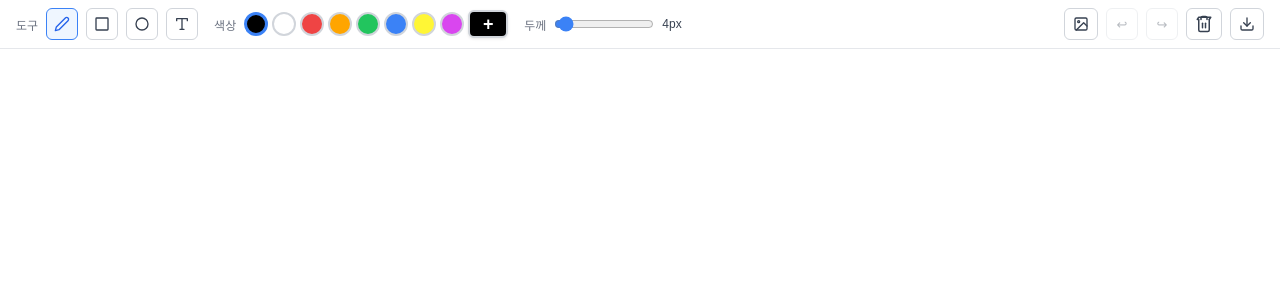
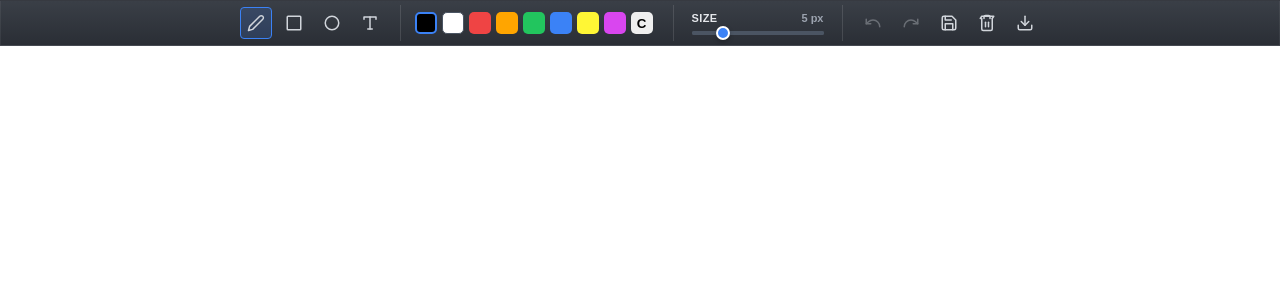
Before and after one commit to wetet2/everything-ai-have, a Next.js app: page /d in a window 1280 px wide. Shown: the top 300 px of the page. Built offline with nearby package versions, Linux system fonts and the light colour scheme; a web font is replaced by a local one.

Commit message:
스타일 변겨

```diff
--- /dev/null
+++ b/resources/icons/RedoIcon.tsx
@@ -0,0 +1,17 @@
+const RedoIcon = () => (
+  <svg
+    width="16"
+    height="16"
+    viewBox="0 0 24 24"
+    fill="none"
+    stroke="currentColor"
+    strokeWidth="2"
+    strokeLinecap="round"
+    strokeLinejoin="round"
+  >
+    <path d="M21 7v6h-6" />
+    <path d="M3 17a9 9 0 0 1 9-9 9 9 0 0 1 6 2.3L21 13" />
+  </svg>
+);
+
+export default RedoIcon;
--- /dev/null
+++ b/resources/icons/SaveIcon.tsx
@@ -0,0 +1,18 @@
+const SaveIcon = () => (
+  <svg
+    width="16"
+    height="16"
+    viewBox="0 0 24 24"
+    fill="none"
+    stroke="currentColor"
+    strokeWidth="2"
+    strokeLinecap="round"
+    strokeLinejoin="round"
+  >
+    <path d="M19 21H5a2 2 0 0 1-2-2V5a2 2 0 0 1 2-2h11l5 5v11a2 2 0 0 1-2 2z" />
+    <polyline points="17 21 17 13 7 13 7 21" />
+    <polyline points="7 3 7 8 15 8" />
+  </svg>
+);
+
+export default SaveIcon;
--- a/resources/icons/TextIcon.tsx
+++ b/resources/icons/TextIcon.tsx
@@ -12,6 +12,8 @@ const TextIcon = () => (
     <polyline points="4 7 4 4 20 4 20 7" />
     <line x1="9" y1="20" x2="15" y2="20" />
     <line x1="12" y1="4" x2="12" y2="20" />
+    {/* 텍스트 옵션 드롭다운을 암시하는 작은 화살표 */}
+    {/* <polyline points="17 17 20 20 23 17" /> */}
   </svg>
 );
 
--- /dev/null
+++ b/resources/icons/UndoIcon.tsx
@@ -0,0 +1,17 @@
+const UndoIcon = () => (
+  <svg
+    width="16"
+    height="16"
+    viewBox="0 0 24 24"
+    fill="none"
+    stroke="currentColor"
+    strokeWidth="2"
+    strokeLinecap="round"
+    strokeLinejoin="round"
+  >
+    <path d="M3 7v6h6" />
+    <path d="M21 17a9 9 0 0 0-9-9 9 9 0 0 0-6 2.3L3 13" />
+  </svg>
+);
+
+export default UndoIcon;
--- a/src/components/DrawingBoard/index.tsx
+++ b/src/components/DrawingBoard/index.tsx
@@ -6,10 +6,12 @@ import RectIcon from "../../../resources/icons/RectIcon";
 import TextIcon from "../../../resources/icons/TextIcon";
 import TrashIcon from "../../../resources/icons/TrashIcon";
 import CircleIcon from "../../../resources/icons/CircleIcon";
-import ImageIcon from "../../../resources/icons/ImageIcon";
+import SaveIcon from "../../../resources/icons/SaveIcon";
+import UndoIcon from "../../../resources/icons/UndoIcon";
+import RedoIcon from "../../../resources/icons/RedoIcon";
 import * as S from "./styled";
 
-// 기본 팔레트 색상 8가지
+// 이미지 기준 2x4 팔레트 색상
 const COLOR_PALETTE = [
   "#000000", // 검정
   "#ffffff", // 흰색
@@ -61,7 +63,7 @@ export default function DrawingBoard() {
 
   // 현재 설정
   const [color, setColor] = useState("#000000");
-  const [lineWidth, setLineWidth] = useState(4);
+  const [lineWidth, setLineWidth] = useState(5);
   const [fontSize, setFontSize] = useState(24);
   const [mode, setMode] = useState<DrawMode>("pen");
   const [canvasCursor, setCanvasCursor] = useState("crosshair");
@@ -108,6 +110,9 @@ export default function DrawingBoard() {
     value: "",
   });
   const textOverlayRef = useRef<HTMLInputElement>(null);
+  // 텍스트 입력 오버레이 드래그 상태
+  const isDraggingTextRef = useRef(false);
+  const textDragStartRef = useRef({ x: 0, y: 0, inputX: 0, inputY: 0 });
   // 텍스트 입력창 동적 너비 (px)
   const [textInputWidth, setTextInputWidth] = useState(80);
 
@@ -303,7 +308,6 @@ export default function DrawingBoard() {
       if (!drawingLayer) return;
 
       const targetImages = images ?? loadedImagesRef.current;
-      const dpr = window.devicePixelRatio || 1;
 
       // 배경과 드로잉 레이어는 1:1 픽셀 매핑으로 합성 (변환 초기화)
       ctx.save();
@@ -639,6 +643,53 @@ export default function DrawingBoard() {
       setTextInput({ visible: false, x: 0, y: 0, value: "" });
     },
     [fontSize, getDrawColor, saveState, renderScene],
+  );
+
+  // 텍스트 입력 오버레이 드래그 시작
+  const handleTextPointerDown = useCallback(
+    (e: React.PointerEvent<HTMLDivElement>) => {
+      if (!textInput.visible) return;
+      isDraggingTextRef.current = true;
+      (e.target as HTMLDivElement).setPointerCapture(e.pointerId);
+      textDragStartRef.current = {
+        x: e.clientX,
+        y: e.clientY,
+        inputX: textInput.x,
+        inputY: textInput.y,
+      };
+      // 포커스 이동과 텍스트 선택을 막아 입력 상태를 유지
+      e.preventDefault();
+    },
+    [textInput.visible, textInput.x, textInput.y],
+  );
+
+  // 텍스트 입력 오버레이 드래그 중
+  const handleTextPointerMove = useCallback(
+    (e: React.PointerEvent<HTMLDivElement>) => {
+      if (!isDraggingTextRef.current) return;
+      const deltaX = e.clientX - textDragStartRef.current.x;
+      const deltaY = e.clientY - textDragStartRef.current.y;
+      setTextInput((prev) => ({
+        ...prev,
+        x: textDragStartRef.current.inputX + deltaX,
+        y: textDragStartRef.current.inputY + deltaY,
+      }));
+    },
+    [],
+  );
+
+  // 텍스트 입력 오버레이 드래그 종료
+  const handleTextPointerUp = useCallback(
+    (e: React.PointerEvent<HTMLDivElement>) => {
+      if (!isDraggingTextRef.current) return;
+      isDraggingTextRef.current = false;
+      (e.target as HTMLDivElement).releasePointerCapture(e.pointerId);
+      // 드래그 후에도 입력을 계속할 수 있도록 포커스 유지
+      requestAnimationFrame(() => {
+        textOverlayRef.current?.focus();
+      });
+    },
+    [],
   );
 
   const handleMouseDown = useCallback(
@@ -1618,42 +1669,42 @@ export default function DrawingBoard() {
       <S.Toolbar>
         {/* 모드 선택 */}
         <S.ToolGroup>
-          <S.Label>도구</S.Label>
-          <S.ModeButton
+          <S.ToolButton
             $active={mode === "pen"}
             onClick={() => setMode("pen")}
             title="펜(w)"
           >
             <PenIcon />
-          </S.ModeButton>
-          <S.ModeButton
+          </S.ToolButton>
+          <S.ToolButton
             $active={mode === "rect"}
             onClick={() => setMode("rect")}
             title="직사각형(e)"
           >
             <RectIcon />
-          </S.ModeButton>
-          <S.ModeButton
+          </S.ToolButton>
+          <S.ToolButton
             $active={mode === "circle"}
             onClick={() => setMode("circle")}
             title="원(r)"
           >
             <CircleIcon />
-          </S.ModeButton>
-          <S.ModeButton
+          </S.ToolButton>
+          <S.ToolButton
             $active={mode === "text"}
             onClick={() => setMode("text")}
             title="텍스트(t)"
           >
             <TextIcon />
-          </S.ModeButton>
+          </S.ToolButton>
         </S.ToolGroup>
+
+        <S.ToolDivider />
 
         {/* 색상 팔레트 */}
         <S.ToolGroup>
-          <S.Label>색상</S.Label>
           <S.ColorPalette>
-            {COLOR_PALETTE.map((c) => (
+            {COLOR_PALETTE.flat().map((c) => (
               <S.ColorSwatch
                 key={c}
                 $color={c}
@@ -1662,15 +1713,15 @@ export default function DrawingBoard() {
                 title={c}
               />
             ))}
-            {/* 커스텀 색상 선택 버튼 */}
-            <S.ColorPickerButtonWrap>
-              <S.ColorPickerButton
+
+            <S.ColorSwatch
               onClick={() => setShowColorPicker(!showColorPicker)}
               title="직접 선택"
-                $color={color}
             >
-                <span style={{ fontSize: "18px", fontWeight: "bold" }}>+</span>
-              </S.ColorPickerButton>
+              C
+            </S.ColorSwatch>
+          </S.ColorPalette>
+          <S.ColorPickerButtonWrap>
             {showColorPicker && (
               <S.ColorPickerPopover ref={colorPickerRef}>
                 <CompactPicker
@@ -1680,49 +1731,46 @@ export default function DrawingBoard() {
               </S.ColorPickerPopover>
             )}
           </S.ColorPickerButtonWrap>
-          </S.ColorPalette>
         </S.ToolGroup>
 
-        {/* 선 두께 (텍스트, 이미지 모드 제외) */}
-        {mode !== "text" && mode !== "image" && (
+        <S.ToolDivider />
+
+        {/* 두께 / 폰트 크기 */}
         <S.ToolGroup>
-            <S.Label>두께</S.Label>
-            <S.Slider
-              type="range"
-              min={1}
-              max={70}
-              value={lineWidth}
-              onChange={(e) => setLineWidth(Number(e.target.value))}
-            />
-            <S.SliderValue>{lineWidth}px</S.SliderValue>
-          </S.ToolGroup>
-        )}
-
-        {/* 폰트 크기 (텍스트 모드 전용) */}
-        {mode === "text" && (
-          <S.ToolGroup>
-            <S.Label>폰트 크기</S.Label>
-            <S.Slider
+          {mode === "text" ? (
+            <S.SizeSection>
+              <S.SizeHeader>
+                <S.SizeLabel>FONT SIZE</S.SizeLabel>
+                <S.SizeValue>{fontSize} px</S.SizeValue>
+              </S.SizeHeader>
+              <S.SizeSlider
                 type="range"
                 min={8}
                 max={100}
                 value={fontSize}
                 onChange={(e) => setFontSize(Number(e.target.value))}
               />
-            <S.SliderValue>{fontSize}px</S.SliderValue>
+            </S.SizeSection>
+          ) : (
+            <S.SizeSection>
+              <S.SizeHeader>
+                <S.SizeLabel>SIZE</S.SizeLabel>
+                <S.SizeValue>{lineWidth} px</S.SizeValue>
+              </S.SizeHeader>
+              <S.SizeSlider
+                type="range"
+                min={1}
+                max={20}
+                value={lineWidth}
+                onChange={(e) => setLineWidth(Number(e.target.value))}
+              />
+            </S.SizeSection>
+          )}
         </S.ToolGroup>
-        )}
-
-        <div style={{ flex: 1 }}></div>
+
+        <S.ToolDivider />
 
         {/* 액션 버튼 */}
-        <S.ToolGroup>
-          <S.ActionButton
-            onClick={() => fileInputRef.current?.click()}
-            title="이미지 불러오기"
-          >
-            <ImageIcon />
-          </S.ActionButton>
         <input
           ref={fileInputRef}
           type="file"
@@ -1730,26 +1778,33 @@ export default function DrawingBoard() {
           onChange={handleImageLoad}
           style={{ display: "none" }}
         />
-          <S.ActionButton
+        <S.ToolGroup>
+          <S.ToolButton
             onClick={handleUndo}
             disabled={!canUndo}
             title={isMac ? "실행 취소 (⌘Z)" : "실행 취소 (Ctrl+Z)"}
           >
-            ↩
-          </S.ActionButton>
-          <S.ActionButton
+            <UndoIcon />
+          </S.ToolButton>
+          <S.ToolButton
             onClick={handleRedo}
             disabled={!canRedo}
             title={isMac ? "다시 실행 (⇧⌘Z)" : "다시 실행 (Ctrl+Y)"}
           >
-            ↪
-          </S.ActionButton>
-          <S.ActionButton onClick={handleClear} title="Clear all">
+            <RedoIcon />
+          </S.ToolButton>
+          <S.ToolButton
+            onClick={() => fileInputRef.current?.click()}
+            title="이미지 불러오기"
+          >
+            <SaveIcon />
+          </S.ToolButton>
+          <S.ToolButton onClick={handleClear} title="Clear all">
             <TrashIcon />
-          </S.ActionButton>
-          <S.ActionButton onClick={handleDownload} title="Download image">
+          </S.ToolButton>
+          <S.ToolButton onClick={handleDownload} title="Download image">
             <DownloadIcon />
-          </S.ActionButton>
+          </S.ToolButton>
         </S.ToolGroup>
       </S.Toolbar>
 
@@ -1770,6 +1825,13 @@ export default function DrawingBoard() {
         />
         {/* 텍스트 입력 오버레이 */}
         {textInput.visible && (
+          <S.TextOverlayWrap $x={textInput.x} $y={textInput.y}>
+            <S.TextDragHandle
+              onPointerDown={handleTextPointerDown}
+              onPointerMove={handleTextPointerMove}
+              onPointerUp={handleTextPointerUp}
+              onPointerCancel={handleTextPointerUp}
+            />
             <S.TextOverlay
               ref={textOverlayRef}
               $x={textInput.x}
@@ -1792,10 +1854,12 @@ export default function DrawingBoard() {
                   setTextInput({ visible: false, x: 0, y: 0, value: "" });
                 }
               }}
-            onBlur={() =>
-              handleTextConfirm(textInput.value, textInput.x, textInput.y)
-            }
+              onBlur={() => {
+                if (isDraggingTextRef.current) return;
+                handleTextConfirm(textInput.value, textInput.x, textInput.y);
+              }}
             />
+          </S.TextOverlayWrap>
         )}
       </S.CanvasWrap>
     </S.Page>
--- a/src/components/DrawingBoard/styled.ts
+++ b/src/components/DrawingBoard/styled.ts
@@ -11,50 +11,112 @@ export const Page = styled.div`
 export const Toolbar = styled.div`
   display: flex;
   align-items: center;
-  gap: 16px;
-  padding: 8px 16px;
-  background: #ffffff;
-  border-bottom: 1px solid #e5e7eb;
-  flex-wrap: wrap;
-  box-shadow: 0 2px 6px rgba(0, 0, 0, 0.06);
+  justify-content: center;
+  gap: 10px;
+
+  width: 100%;
+  z-index: 20;
+
+  padding: 4px;
+  background: linear-gradient(180deg, #3a3f47 0%, #2a2e35 100%);
+  border: 1px solid rgba(255, 255, 255, 0.06);
 `;
 
 export const ToolGroup = styled.div`
   display: flex;
   align-items: center;
-  gap: 8px;
+  gap: 6px;
 `;
 
-export const Label = styled.span`
-  font-size: 12px;
-  color: #6b7280;
-  white-space: nowrap;
+interface ToolButtonProps {
+  $active?: boolean;
+  $primary?: boolean;
+}
+
+export const ToolButton = styled.button<ToolButtonProps>`
+  display: flex;
+  flex-direction: column;
+  align-items: center;
+  justify-content: center;
+  gap: 4px;
+  min-width: 32px;
+  height: 32px;
+  padding: 2px;
+  border-radius: 4px;
+  border: 1.5px solid
+    ${({ $active, $primary }) =>
+      $active || $primary ? "#3b82f6" : "transparent"};
+  background: ${({ $active, $primary }) =>
+    $primary
+      ? "#2563eb"
+      : $active
+        ? "rgba(59, 130, 246, 0.18)"
+        : "transparent"};
+  color: ${({ $primary }) => ($primary ? "#ffffff" : "#d1d5db")};
+  cursor: pointer;
+  transition: all 0.15s ease;
+
+  &:hover:not(:disabled) {
+    background: ${({ $primary }) =>
+      $primary ? "#1d4ed8" : "rgba(255, 255, 255, 0.08)"};
+    color: ${({ $primary }) => ($primary ? "#ffffff" : "#ffffff")};
+  }
+
+  &:disabled {
+    opacity: 0.35;
+    cursor: default;
+  }
+
+  svg {
+    width: 18px;
+    height: 18px;
+  }
+`;
+
+export const ToolButtonLabel = styled.span`
+  font-size: 9px;
+  font-weight: 600;
+  letter-spacing: 0.4px;
+  line-height: 1;
+`;
+
+export const ToolDivider = styled.div`
+  width: 1px;
+  height: 36px;
+  background: rgba(255, 255, 255, 0.12);
+  margin: 0 4px;
 `;
 
 export const ColorPalette = styled.div`
   display: flex;
-  gap: 4px;
-  align-items: center;
+  /* grid-template-columns: repeat(4, 22px);
+  grid-template-rows: repeat(2, 22px); */
+  gap: 5px;
 `;
 
 interface ColorSwatchProps {
-  $color: string;
-  $selected: boolean;
+  $color?: string;
+  $selected?: boolean;
 }
 
 export const ColorSwatch = styled.button<ColorSwatchProps>`
-  width: 24px;
-  height: 24px;
-  border-radius: 50%;
+  width: 22px;
+  height: 22px;
+  font-weight: bold;
+  border-radius: 5px;
   background: ${({ $color }) => $color};
-  border: ${({ $selected }) =>
-    $selected ? "3px solid #3b82f6" : "2px solid #d1d5db"};
+  border: ${({ $selected, $color }) =>
+    $selected
+      ? "2px solid #3b82f6"
+      : $color === "#ffffff"
+        ? "1px solid #4b5563"
+        : "1px solid transparent"};
   cursor: pointer;
   outline: none;
   transition: transform 0.1s;
 
   &:hover {
-    transform: scale(1.15);
+    transform: scale(1.12);
   }
 `;
 
@@ -62,55 +124,46 @@ export const ColorPickerButtonWrap = styled.div`
   position: relative;
 `;
 
-interface ColorPickerButtonProps {
-  $color: string;
-}
-
-export const ColorPickerButton = styled.button<ColorPickerButtonProps>`
-  width: 40px;
-  height: 28px;
-  border-radius: 6px;
-  border: 2px solid #d1d5db;
-  background: ${({ $color }) => $color};
-  cursor: pointer;
+export const CustomColorButton = styled.button`
   display: flex;
   align-items: center;
   justify-content: center;
-  padding: 0;
-  transition: all 0.15s;
+`;
+
+export const CustomColorIcon = styled.div<{ $color: string }>`
+  width: 22px;
+  height: 22px;
+  border-radius: 5px;
+  background: conic-gradient(
+    from 180deg at 50% 50%,
+    #ff0000 0deg,
+    #ffff00 60deg,
+    #00ff00 120deg,
+    #00ffff 180deg,
+    #0000ff 240deg,
+    #ff00ff 300deg,
+    #ff0000 360deg
+  );
+  border: 1px solid rgba(255, 255, 255, 0.2);
   position: relative;
-  box-shadow: 0 1px 3px rgba(0, 0, 0, 0.1);
 
-  span {
-    margin-bottom: 1px;
-    line-height: 1;
-    font-size: 18px;
-    font-weight: bold;
-    color: ${({ $color }) => {
-      // 밝은 색상인 경우 검은색, 어두운 색상인 경우 흰색 텍스트
-      const hex = $color.replace("#", "");
-      const r = parseInt(hex.substring(0, 2), 16);
-      const g = parseInt(hex.substring(2, 4), 16);
-      const b = parseInt(hex.substring(4, 6), 16);
-      const brightness = (r * 299 + g * 587 + b * 114) / 1000;
-      return brightness > 155 ? "#000000" : "#ffffff";
-    }};
-    text-shadow: 0 0 2px rgba(0, 0, 0, 0.3);
-  }
-
-  &:hover {
-    border-color: #3b82f6;
-    transform: scale(1.08);
-    box-shadow: 0 2px 6px rgba(0, 0, 0, 0.15);
+  &::after {
+    content: "";
+    position: absolute;
+    inset: 0;
+    border-radius: 4px;
+    background: ${({ $color }) => $color};
+    opacity: 0.35;
   }
 `;
 
 export const ColorPickerPopover = styled.div`
   position: absolute;
   top: calc(100% + 8px);
-  left: 0;
+  left: 50%;
+  transform: translateX(-50%);
   z-index: 100;
-  box-shadow: 0 10px 30px rgba(0, 0, 0, 0.2);
+  box-shadow: 0 10px 30px rgba(0, 0, 0, 0.3);
   border-radius: 4px;
 
   .chrome-picker {
@@ -118,65 +171,85 @@ export const ColorPickerPopover = styled.div`
   }
 `;
 
-export const Slider = styled.input`
-  width: 100px;
-  accent-color: #3b82f6;
-  cursor: pointer;
+export const SizeSection = styled.div`
+  display: flex;
+  flex-direction: column;
+  gap: 7px;
+  padding: 0 4px;
+  min-width: 140px;
 `;
 
-export const SliderValue = styled.span`
-  font-size: 12px;
-  color: #374151;
-  min-width: 28px;
+export const SizeHeader = styled.div`
+  display: flex;
+  align-items: center;
+  justify-content: space-between;
+  gap: 8px;
 `;
 
-interface ModeButtonProps {
-  $active: boolean;
-}
+export const SizeLabel = styled.span`
+  font-size: 11px;
+  font-weight: 700;
+  color: #e5e7eb;
+  letter-spacing: 0.4px;
+`;
 
-export const ModeButton = styled.button<ModeButtonProps>`
-  display: flex;
-  align-items: center;
-  justify-content: center;
-  width: 32px;
-  height: 32px;
-  padding: 0;
-  border-radius: 6px;
-  border: 1.5px solid ${({ $active }) => ($active ? "#3b82f6" : "#d1d5db")};
-  background: ${({ $active }) => ($active ? "#eff6ff" : "#ffffff")};
-  color: ${({ $active }) => ($active ? "#2563eb" : "#374151")};
-  font-size: 13px;
+export const SizeValue = styled.span`
+  font-size: 11px;
+  font-weight: 600;
+  color: #9ca3af;
+`;
+
+export const SizeSlider = styled.input`
+  width: 100%;
+  height: 4px;
+  border-radius: 2px;
+  background: #4b5563;
+  outline: none;
+  -webkit-appearance: none;
   cursor: pointer;
-  transition: all 0.15s;
 
-  &:hover {
-    border-color: #3b82f6;
+  &::-webkit-slider-runnable-track {
+    height: 4px;
+    border-radius: 2px;
+    background: #4b5563;
+  }
+
+  &::-webkit-slider-thumb {
+    -webkit-appearance: none;
+    width: 14px;
+    height: 14px;
+    border-radius: 50%;
+    background: #3b82f6;
+    border: 2px solid #ffffff;
+    margin-top: -5px;
+    box-shadow: 0 2px 4px rgba(0, 0, 0, 0.25);
+  }
+
+  &::-moz-range-track {
+    height: 4px;
+    border-radius: 2px;
+    background: #4b5563;
+  }
+
+  &::-moz-range-thumb {
+    width: 14px;
+    height: 14px;
+    border-radius: 50%;
+    background: #3b82f6;
+    border: 2px solid #ffffff;
+    box-shadow: 0 2px 4px rgba(0, 0, 0, 0.25);
   }
 `;
 
-export const ActionButton = styled.button`
+export const SizeTicks = styled.div`
   display: flex;
-  align-items: center;
-  justify-content: center;
-  min-width: 32px;
-  height: 32px;
-  padding: 4px 8px;
-  border-radius: 6px;
-  border: 1.5px solid #d1d5db;
-  background: #ffffff;
-  color: #374151;
-  font-size: 13px;
-  cursor: pointer;
-  transition: all 0.15s;
+  justify-content: space-between;
+  padding: 0 2px;
 
-  &:hover:not(:disabled) {
-    border-color: #6b7280;
-    background: #f9fafb;
-  }
-
-  &:disabled {
-    opacity: 0.35;
-    cursor: default;
+  span {
+    font-size: 9px;
+    color: #9ca3af;
+    font-weight: 500;
   }
 `;
 
@@ -203,22 +276,58 @@ interface TextOverlayProps {
   $width: number;
 }
 
-export const TextOverlay = styled.input<TextOverlayProps>`
+const TEXT_DRAG_HANDLE_WIDTH = 16;
+
+export const TextOverlayWrap = styled.div<{ $x: number; $y: number }>`
   position: absolute;
-  left: ${({ $x }) => $x}px;
+  /* 텍스트 입력창 기준점은 클릭 위치이며, 드래그 핸들은 그 왼쪽에 배치 */
+  left: ${({ $x }) => $x - TEXT_DRAG_HANDLE_WIDTH}px;
   top: ${({ $y }) => $y}px;
   transform: translateY(-50%);
+  display: flex;
+  align-items: stretch;
+  z-index: 10;
+  filter: drop-shadow(0 2px 8px rgba(59, 130, 246, 0.15));
+`;
+
+export const TextDragHandle = styled.div`
+  width: ${TEXT_DRAG_HANDLE_WIDTH}px;
+  display: flex;
+  align-items: center;
+  justify-content: center;
+  cursor: grab;
+  color: #3b82f6;
+  font-size: 12px;
+  line-height: 1;
+  user-select: none;
+  border-radius: 3px 0 0 3px;
+  background: rgba(255, 255, 255, 0.85);
+  border: 1.5px dashed #3b82f6;
+  border-right: none;
+  touch-action: none;
+
+  &:active {
+    cursor: grabbing;
+  }
+
+  /* 드래그 핸들 그립 표시 */
+  &::before {
+    content: "⋮⋮";
+    letter-spacing: -2px;
+    opacity: 0.8;
+  }
+`;
+
+export const TextOverlay = styled.input<TextOverlayProps>`
   font-size: ${({ $fontSize }) => $fontSize}px;
   color: ${({ $color }) => $color};
   background: rgba(255, 255, 255, 0.85);
   border: 1.5px dashed #3b82f6;
-  border-radius: 3px;
+  border-radius: 0 3px 3px 0;
   outline: none;
   padding: 2px 6px;
   width: ${({ $width }) => $width}px;
   min-width: 80px;
   font-family: sans-serif;
   line-height: 1.2;
-  z-index: 10;
-  box-shadow: 0 2px 8px rgba(59, 130, 246, 0.15);
 `;
```
Also changed, not shown: toolbar.png (added). Lines whose indentation alone changed are shown as unchanged.
